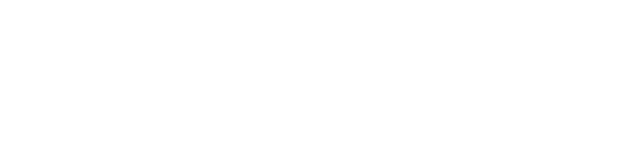
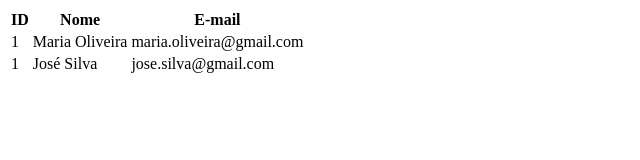
Before and after one commit to luanbatistadev/Front-end-tabelas, a plain HTML site: page index.html in a window 1280 px wide. Shown: the whole page, without its empty margins (0-640 px from the left). Drawn offline with Linux system fonts and the light colour scheme.

Commit message:
Adicionando html estrutura

```diff
--- a/index.html
+++ b/index.html
@@ -1,9 +1,30 @@
 <!DOCTYPE html>
-<html>
+<html lang="pt-br">
+
 <head>
-<meta charset="UTF-8">
+    <meta charset="UTF-8">
+    <title>Trabalhando com tabelas</title>
+    <link rel="stylesheet" href="style.css">
 </head>
+
 <body>
+    <table class="table">
+        <tr>
+            <th>ID</th>
+            <th>Nome</th>
+            <th>E-mail</th>
+        </tr>
+        <tr>
+            <td>1</td>
+            <td>Maria Oliveira</td>
+            <td>maria.oliveira@gmail.com</td>
+        </tr>
+        <tr>
+            <td>1</td>
+            <td>José Silva</td>
+            <td>jose.silva@gmail.com</td>
+        </tr>
+    </table>
+</body>
 
-</body>
 </html>
--- /dev/null
+++ b/style.css
@@ -0,0 +1,3 @@
+.tabela{
+
+}
```
Also changed, not shown: 1 other file.
